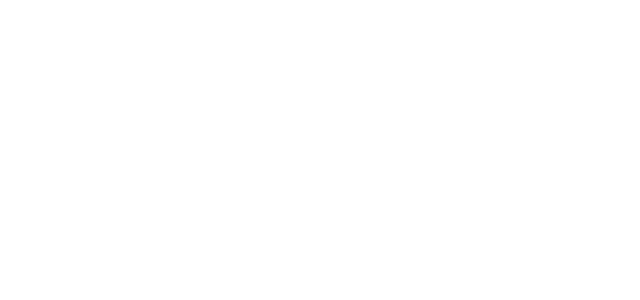
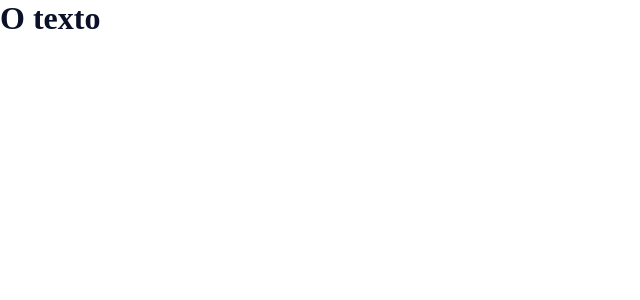
Before and after one commit to marcioandradejs/strapi-landing-pages-frontend, a React (Create React App) app: page / in a window 1280 px wide. Shown: the top 300 px of the page, without its empty margins (0-640 px from the left). Built offline with nearby package versions, Linux system fonts and the light colour scheme.

Commit message:
configuracao do storybook finalizada

```diff
--- a/src/components/Heading/index.jsx
+++ b/src/components/Heading/index.jsx
@@ -2,7 +2,7 @@ import P from 'prop-types';
 import * as Styled from './styles';
 
 export const Heading = ({ children, light = false }) => {
-  return <Styled.Title>{children}</Styled.Title>;
+  return <Styled.Title light={light}>{children}</Styled.Title>;
 };
 
 Heading.propTypes = {
--- a/src/components/Heading/styles.js
+++ b/src/components/Heading/styles.js
@@ -1,7 +1,7 @@
 import styled, { css } from 'styled-components';
 
 export const Title = styled.h1`
-  ${({ theme }) => css`
-    color: ${theme.colors.white};
+  ${({ theme, light }) => css`
+    color: ${light ? theme.colors.white : theme.colors.primaryColor};
   `}
 `;
```
Also changed, not shown: src/components/Heading/stories.jsx (+16 -2 lines).
